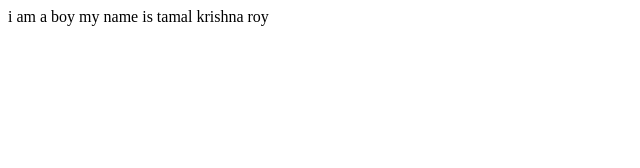
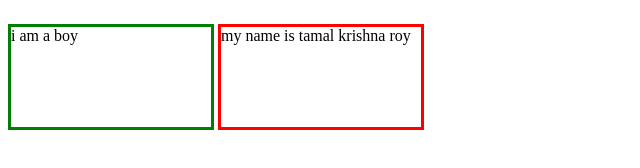
Before and after one commit to tamal1022/my-first-project, a plain HTML site: page practice/practice2.html in a window 1280 px wide. Shown: the whole page, without its empty margins (0-640 px from the left). Drawn offline with Linux system fonts and the light colour scheme.

Commit message:
practice3

```diff
--- a/practice/practice2.css
+++ b/practice/practice2.css
@@ -1,6 +1,13 @@
-div{
-    display: inline;
+div {
+    border: 3px solid green;
+    width: 200px;
+    height: 100px;
+    display: inline-block;
 }
-p{
-    display: inline;
+
+p {
+    border: 3px solid red;
+    width: 200px;
+    height: 100px;
+    display: inline-block;
 }
```
Also changed, not shown: practice/practice3.html (added, +40 -0 lines).
